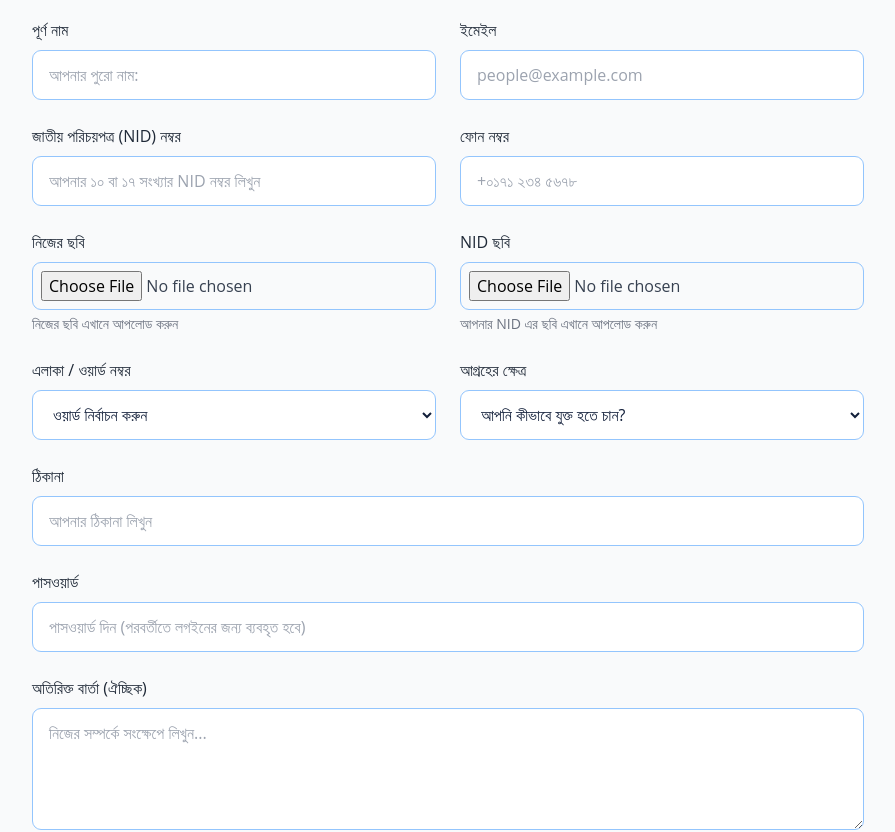
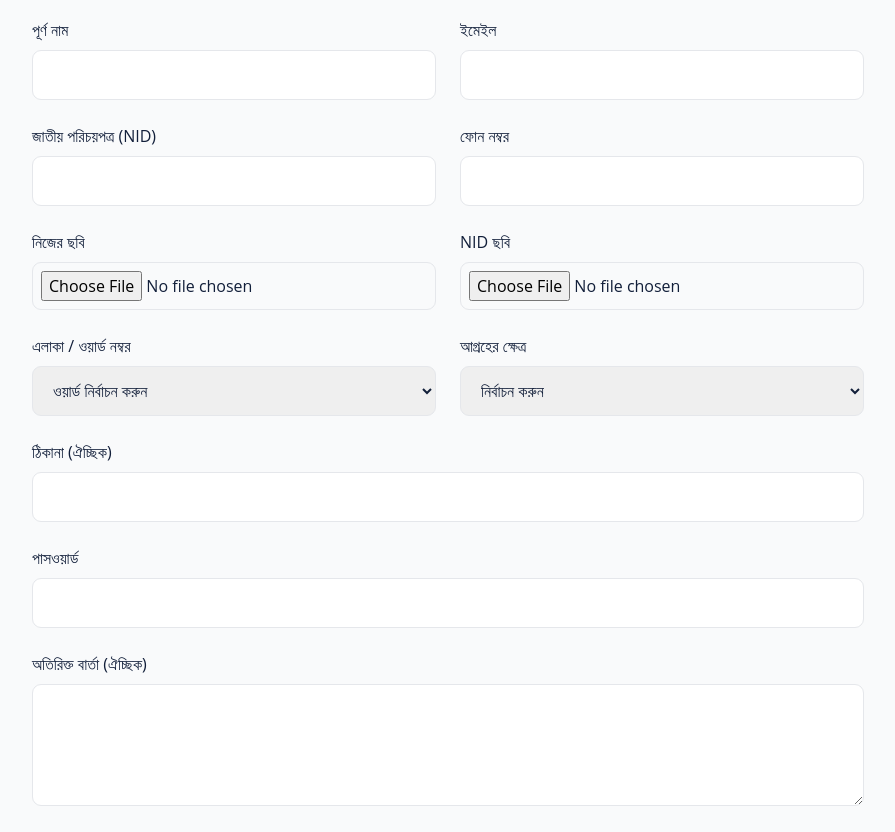
Before and after one commit to Mahii-11/political001, a React (Vite) app: page /volunteer/new in a window 1280 px wide. Shown: the part 540-1372 px from the top of the page, without its empty margins (192-1087 px from the left). Built offline with nearby package versions, Linux system fonts and the light colour scheme; a web font is replaced by a local one.

Commit message:
modified: Volunteer Form

```diff
--- a/src/pages/Volunteer.jsx
+++ b/src/pages/Volunteer.jsx
@@ -52,7 +52,7 @@ export default function Volunteer() {
     <div className="min-h-screen bg-white">
       <Navbar />
       <main>
-        <section className="relative py-24 bg-gradient-to-b from-slate-50 via-white to-slate-50 overflow-hidden">
+        <section className="relative py-24 bg-gradient-to-b from-slate-50 via-white to-slate-50 overflow-hidden mb-0">
           <div className="absolute -top-24 left-1/2 -translate-x-1/2 h-72 w-72 rounded-full bg-emerald-200/40 blur-3xl" />
           <div className="absolute top-24 left-1/2 -translate-x-1/2 h-56 w-56 rounded-full bg-rose-300/25 blur-3xl" />
 
@@ -188,10 +188,16 @@ export default function Volunteer() {
 
 export function VolunteerForm() {
   const [password, setPassword] = useState("");
-  const [error, setError] = useState("");
-  const isValid = error === "" && password.length > 0;
+  const [passwordError, setPasswordError] = useState("");
+  const [formErrors, setFormErrors] = useState({});
 
   const actionData = useActionData();
+
+  const isValid =
+    Object.keys(formErrors).length === 0 &&
+    password.length > 0 &&
+    passwordError === "";
+
   function banglaNumbers(number) {
     const eng = "0123456789";
     const bang = "০১২৩৪৫৬৭৮৯";
@@ -201,8 +207,41 @@ export function VolunteerForm() {
       .join("");
   }
 
+  // -------- Validators --------
+  const validators = {
+    name: (v) => (v.trim().split(" ").length >= 1 ? "" : "পূর্ণ নাম লিখুন"),
+
+    email: (v) =>
+      /^[^\s@]+@[^\s@]+\.[^\s@]+$/.test(v) ? "" : "সঠিক ইমেইল লিখুন",
+
+    phone: (v) =>
+      /^01[3-9]\d{8}$/.test(v.replace(/\D/g, ""))
+        ? ""
+        : "সঠিক বাংলাদেশি ফোন নম্বর লিখুন",
+
+    nid: (v) =>
+      /^(\d{10}|\d{17})$/.test(v) ? "" : "১০ বা ১৭ সংখ্যার সঠিক NID দিন",
+
+    ward_no: (v) => (v ? "" : "ওয়ার্ড নির্বাচন করুন"),
+
+    skill: (v) => (v ? "" : "একটি অপশন নির্বাচন করুন"),
+  };
+
+  const handleBlur = (e) => {
+    const { name, value } = e.target;
+    if (!validators[name]) return;
+
+    const error = validators[name](value);
+
+    setFormErrors((prev) => {
+      const copy = { ...prev };
+      if (error) copy[name] = error;
+      else delete copy[name];
+      return copy;
+    });
+  };
+
   const validatePassword = (value) => {
-    // Example rules: min 8 chars, at least 1 uppercase, 1 number, 1 special char
     const regex = /^(?=.*[A-Z])(?=.*\d)(?=.*[@$!%*?&]).{8,}$/;
     if (!regex.test(value)) {
       return "পাসওয়ার্ড কমপক্ষে ৮ অক্ষরের হতে হবে এবং একটি বড় হাতের অক্ষর, একটি সংখ্যা ও একটি বিশেষ চিহ্ন থাকতে হবে।";
@@ -210,10 +249,10 @@ export function VolunteerForm() {
     return "";
   };
 
-  const handleChange = (e) => {
+  const handlePasswordChange = (e) => {
     const value = e.target.value;
     setPassword(value);
-    setError(validatePassword(value));
+    setPasswordError(validatePassword(value));
   };
 
   return (
@@ -227,100 +266,101 @@ export function VolunteerForm() {
             {actionData.message}
           </div>
         )}
+
         <h2 className="text-3xl font-bold text-red-700 mb-8">
           স্বেচ্ছাসেবক <span className="text-gray-900">নিবন্ধন</span>
         </h2>
 
         <div className="grid grid-cols-1 md:grid-cols-2 gap-6">
           <div>
-            <label className="block text-gray-800 font-medium mb-2">
-              পূর্ণ নাম
-            </label>
+            <label className="block font-medium mb-2">পূর্ণ নাম</label>
             <input
               type="text"
               name="name"
               required
-              placeholder="আপনার পুরো নাম:"
-              className="w-full rounded-lg border border-blue-300 px-4 py-3 focus:outline-none focus:ring-2 focus:ring-blue-400"
+              onBlur={handleBlur}
+              className="w-full rounded-lg border px-4 py-3"
             />
+            {formErrors.name && (
+              <p className="text-red-500 text-sm mt-1">{formErrors.name}</p>
+            )}
           </div>
 
           <div>
-            <label className="block text-gray-800 font-medium mb-2">
-              ইমেইল
-            </label>
+            <label className="block font-medium mb-2">ইমেইল</label>
             <input
               type="email"
               name="email"
               required
-              placeholder="people@example.com"
-              className="w-full rounded-lg border border-blue-300 px-4 py-3 focus:outline-none focus:ring-2 focus:ring-blue-400"
+              onBlur={handleBlur}
+              className="w-full rounded-lg border px-4 py-3"
             />
+            {formErrors.email && (
+              <p className="text-red-500 text-sm mt-1">{formErrors.email}</p>
+            )}
           </div>
+
           <div>
-            <label className="block text-gray-800 font-medium mb-2">
-              জাতীয় পরিচয়পত্র (NID) নম্বর
+            <label className="block font-medium mb-2">
+              জাতীয় পরিচয়পত্র (NID)
             </label>
             <input
               type="text"
               name="nid"
               required
-              placeholder="আপনার ১০ বা ১৭ সংখ্যার NID নম্বর লিখুন"
-              className="w-full rounded-lg border border-blue-300 px-4 py-3 focus:outline-none focus:ring-2 focus:ring-blue-400"
+              onBlur={handleBlur}
+              className="w-full rounded-lg border px-4 py-3"
+            />
+            {formErrors.nid && (
+              <p className="text-red-500 text-sm mt-1">{formErrors.nid}</p>
+            )}
+          </div>
+
+          <div>
+            <label className="block font-medium mb-2">ফোন নম্বর</label>
+            <input
+              type="text"
+              name="phone"
+              required
+              onBlur={handleBlur}
+              className="w-full rounded-lg border px-4 py-3"
+            />
+            {formErrors.phone && (
+              <p className="text-red-500 text-sm mt-1">{formErrors.phone}</p>
+            )}
+          </div>
+
+          <div>
+            <label className="block font-medium mb-2">নিজের ছবি</label>
+            <input
+              type="file"
+              required
+              name="profile_photo_url"
+              accept="image/*"
+              className="w-full border rounded-lg p-2"
             />
           </div>
 
           <div>
-            <label className="block text-gray-800 font-medium mb-2">
-              ফোন নম্বর
-            </label>
+            <label className="block font-medium mb-2">NID ছবি</label>
             <input
-              type="text"
-              name="phone"
+              type="file"
+              name="nidImage"
+              accept="image/*"
               required
-              placeholder="+০১৭১ ২৩৪ ৫৬৭৮"
-              className="w-full rounded-lg border border-blue-300 px-4 py-3 focus:outline-none focus:ring-2 focus:ring-blue-400"
+              className="w-full border rounded-lg p-2"
             />
           </div>
 
           <div>
-            <label className="block text-gray-800 font-medium mb-2">
-              নিজের ছবি
-            </label>
-            <input
-              type="file"
-              name="profile_photo_url"
-              accept="image/*"
-              className="block w-full text-gray-700 border border-blue-300 rounded-lg p-2 focus:outline-none focus:ring-2 focus:ring-blue-400"
-            />
-            <p className="text-sm text-gray-500 mt-1">
-              নিজের ছবি এখানে আপলোড করুন
-            </p>
-          </div>
-
-          <div>
-            <label className="block text-gray-800 font-medium mb-2">
-              NID ছবি
-            </label>
-            <input
-              type="file"
-              name="nidImage"
-              accept="image/*"
-              className="block w-full text-gray-700 border border-blue-300 rounded-lg p-2 focus:outline-none focus:ring-2 focus:ring-blue-400"
-            />
-            <p className="text-sm text-gray-500 mt-1">
-              আপনার NID এর ছবি এখানে আপলোড করুন
-            </p>
-          </div>
-
-          <div>
-            <label className="block text-gray-800 font-medium mb-2">
-              এলাকা / ওয়ার্ড নম্বর
+            <label className="block font-medium mb-2">
+              এলাকা / ওয়ার্ড নম্বর
             </label>
             <select
               name="ward_no"
-              className="w-full rounded-lg border border-blue-300 px-4 py-3 bg-white focus:outline-none focus:ring-2 focus:ring-blue-400"
               defaultValue=""
+              onBlur={handleBlur}
+              className="w-full rounded-lg border px-4 py-3"
             >
               <option value="">ওয়ার্ড নির্বাচন করুন</option>
               {[23, 24, 25, 26, 27, 28, 29, 30, 31, 32, 33, 35, 36, 56, 57].map(
@@ -331,61 +371,62 @@ export function VolunteerForm() {
                 )
               )}
             </select>
+            {formErrors.ward_no && (
+              <p className="text-red-500 text-sm mt-1">{formErrors.ward_no}</p>
+            )}
           </div>
 
           <div>
-            <label className="block text-gray-800 font-medium mb-2">
-              আগ্রহের ক্ষেত্র
-            </label>
+            <label className="block font-medium mb-2">আগ্রহের ক্ষেত্র</label>
             <select
               name="skill"
               required
-              className="w-full rounded-lg border border-blue-300 px-4 py-3 bg-white focus:outline-none focus:ring-2 focus:ring-blue-400"
+              onBlur={handleBlur}
+              className="w-full rounded-lg border px-4 py-3"
             >
-              <option value="">আপনি কীভাবে যুক্ত হতে চান?</option>
+              <option value="">নির্বাচন করুন</option>
               <option value="field">মাঠ পর্যায়ে</option>
-              <option value="online">অনলাইন সাপোর্ট</option>
-              <option value="event">ইভেন্ট ব্যবস্থাপনা</option>
+              <option value="online">অনলাইন</option>
+              <option value="event">ইভেন্ট</option>
             </select>
+            {formErrors.skill && (
+              <p className="text-red-500 text-sm mt-1">{formErrors.skill}</p>
+            )}
           </div>
         </div>
 
         <div className="mt-6">
-          <label className="block text-gray-800 font-medium mb-2">ঠিকানা</label>
+          <label className="block font-medium mb-2">ঠিকানা (ঐচ্ছিক)</label>
           <input
             type="text"
             name="address"
-            required
-            placeholder="আপনার ঠিকানা লিখুন"
-            className="w-full rounded-lg border border-blue-300 px-4 py-3 focus:outline-none focus:ring-2 focus:ring-blue-400"
+            className="w-full rounded-lg border px-4 py-3"
           />
         </div>
 
         <div className="mt-6">
-          <label className="block text-gray-800 font-medium mb-2">
-            পাসওয়ার্ড
-          </label>
+          <label className="block font-medium mb-2">পাসওয়ার্ড</label>
           <input
             type="password"
             name="password"
             value={password}
-            onChange={handleChange}
+            onChange={handlePasswordChange}
             required
-            placeholder="পাসওয়ার্ড দিন (পরবর্তীতে লগইনের জন্য ব্যবহৃত হবে)"
-            className="w-full rounded-lg border border-blue-300 px-4 py-3 focus:outline-none focus:ring-2 focus:ring-blue-400"
+            className="w-full rounded-lg border px-4 py-3"
           />
-          {error && <p className="text-red-500 mt-2 text-sm">{error}</p>}
+          {passwordError && (
+            <p className="text-red-500 text-sm mt-1">{passwordError}</p>
+          )}
         </div>
 
         <div className="mt-6">
-          <label className="block text-gray-800 font-medium mb-2">
+          <label className="block font-medium mb-2">
             অতিরিক্ত বার্তা (ঐচ্ছিক)
           </label>
           <textarea
             name="message"
             rows="4"
-            placeholder="নিজের সম্পর্কে সংক্ষেপে লিখুন..."
-            className="w-full rounded-lg border border-blue-300 px-4 py-3 focus:outline-none focus:ring-2 focus:ring-blue-400"
+            className="w-full rounded-lg border px-4 py-3"
           />
         </div>
 
@@ -396,7 +437,7 @@ export function VolunteerForm() {
             isValid
               ? "bg-red-600 hover:bg-red-700"
               : "bg-gray-400 cursor-not-allowed"
-          } text-white font-semibold py-4 rounded-lg transition`}
+          } text-white py-4 rounded-lg`}
         >
           আবেদন জমা দিন
         </button>
```
